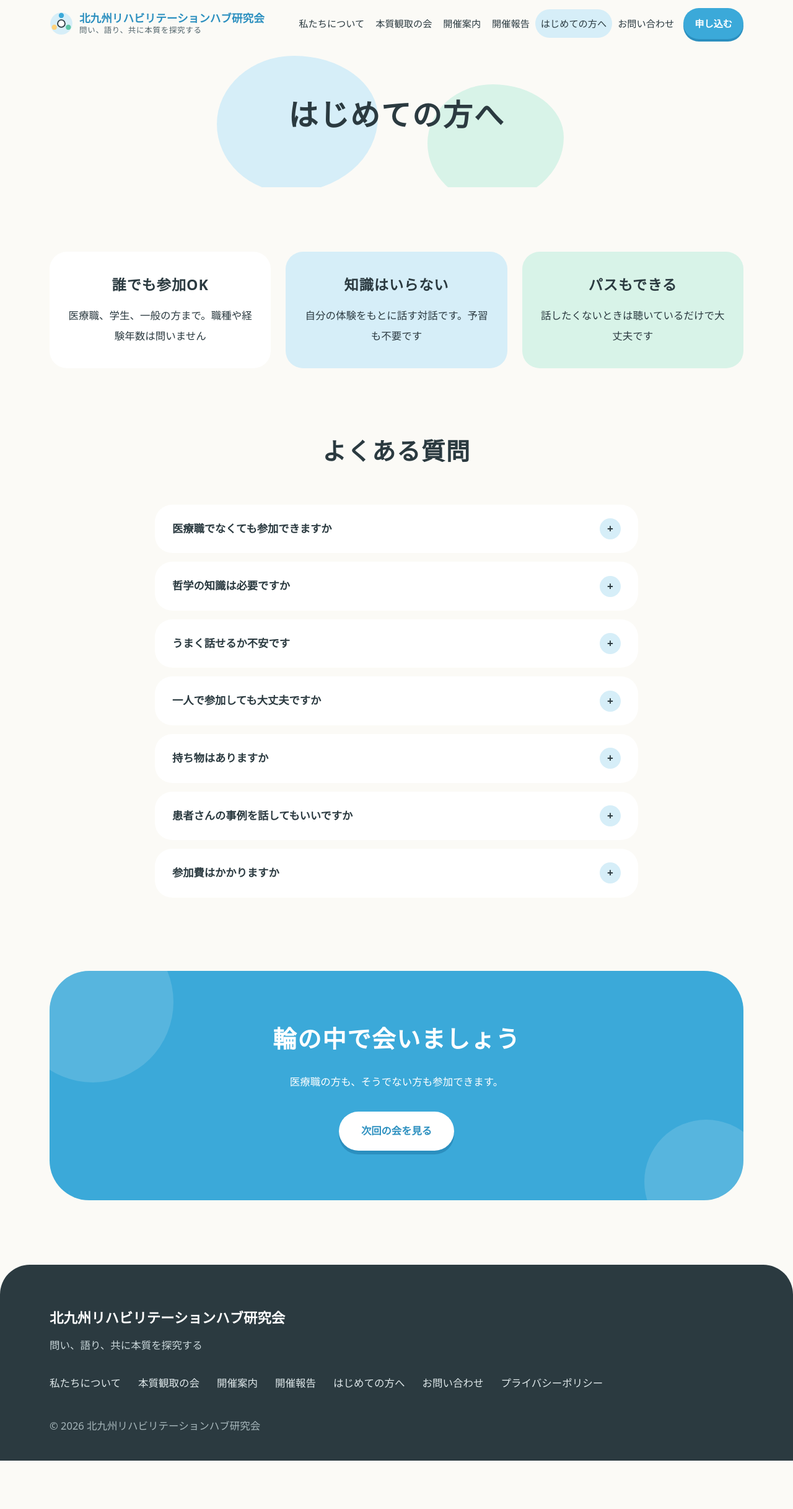
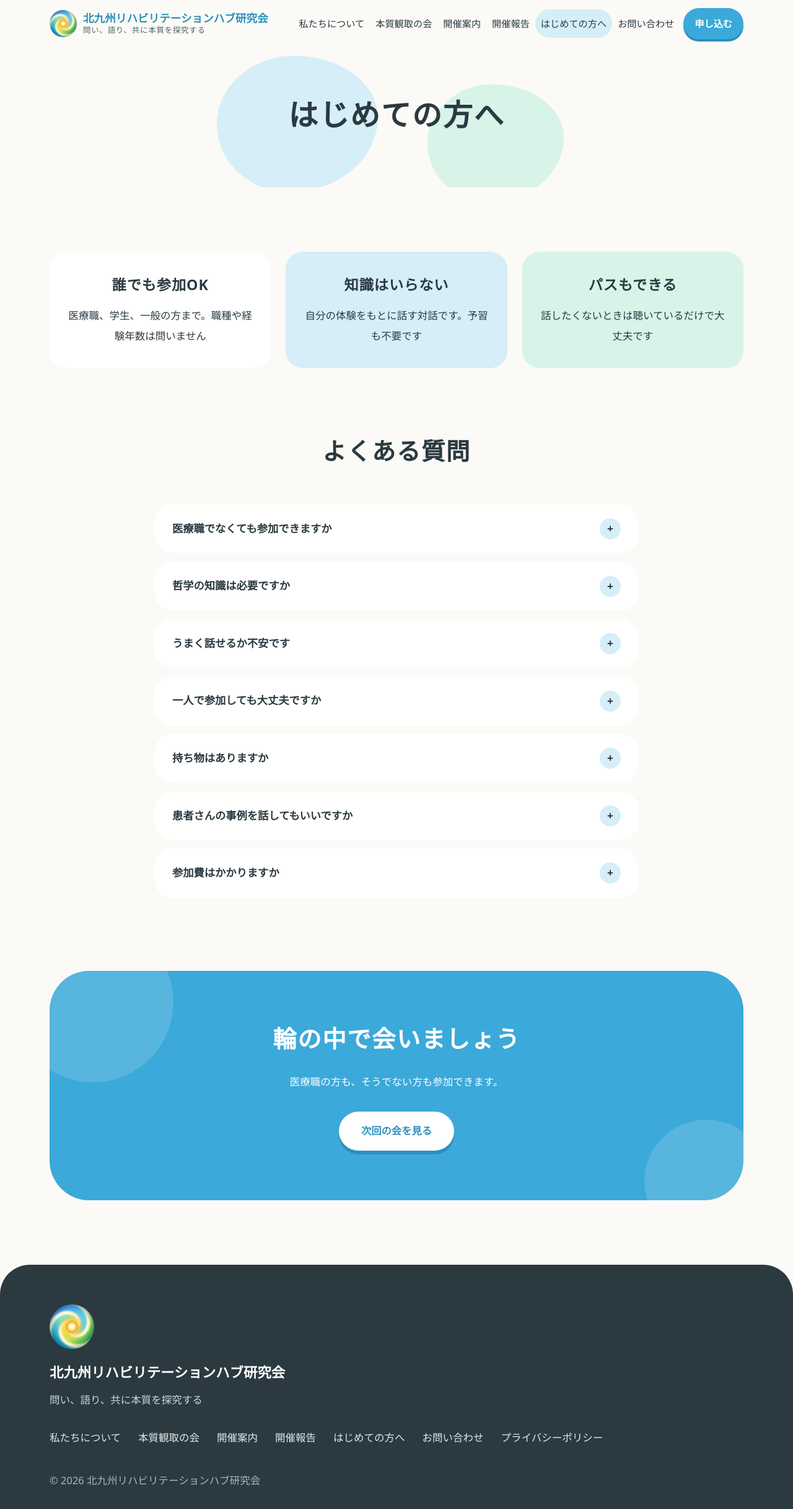
Before and after one commit to Kohei-star2/kitakyu-reha-hub, an Astro site: page /faq in a window 1280 px wide. Shown: the whole page at 62% size. Before the commit the page ends 2356 px from the top, so only its background shows below. Built offline with nearby package versions, Linux system fonts and the light colour scheme; Astro itself is replaced by a stand-in of ours; a web font is replaced by a local one.

Commit message:
ロゴを渦の円形マークに変更（ヘッダー、フッター、ファビコン、SNS共有画像）
Co-Authored-By: Claude Opus 5.5 <noreply@anthropic.com>
Claude-Session: https://claude.ai/code/session_01QUL4A57wHnWeest8vKg29W

```diff
--- a/src/layouts/Base.astro
+++ b/src/layouts/Base.astro
@@ -28,7 +28,10 @@ const year = new Date().getFullYear();
     <meta property="og:type" content="website" />
     <meta property="og:url" content={new URL(Astro.url.pathname, Astro.site)} />
     <meta name="theme-color" content="#3ba9d9" />
-    <link rel="icon" href="/favicon.svg" type="image/svg+xml" />
+    <link rel="icon" href="/favicon.ico" sizes="48x48" />
+    <link rel="icon" href="/favicon-32.png" type="image/png" sizes="32x32" />
+    <link rel="apple-touch-icon" href="/apple-touch-icon.png" />
+    <meta property="og:image" content={new URL('/images/logo-512.png', Astro.site)} />
     <link rel="preconnect" href="https://fonts.googleapis.com" />
     <link rel="preconnect" href="https://fonts.gstatic.com" crossorigin />
   </head>
@@ -36,7 +39,7 @@ const year = new Date().getFullYear();
     <header class="site-header">
       <div class="container header-inner">
         <a href="/" class="logo">
-          <svg viewBox="0 0 64 64" aria-hidden="true"><circle cx="32" cy="32" r="30" fill="#d6eef8"/><circle cx="32" cy="32" r="10" fill="#fff" stroke="#2b3a40" stroke-width="3"/><circle cx="32" cy="10" r="7" fill="#3ba9d9"/><circle cx="51" cy="42" r="7" fill="#5cc6a7"/><circle cx="13" cy="42" r="7" fill="#ffd27a"/></svg>
+          <picture class="logo-mark"><source type="image/webp" srcset="/images/logo-96.webp 1x, /images/logo-192.webp 2x" /><img src="/images/logo-96.png" srcset="/images/logo-96.png 1x, /images/logo-192.png 2x" width="44" height="44" alt="" /></picture>
           <span class="logo-text"><span class="logo-name">{SITE.name}</span><span class="logo-tag">{SITE.tagline}</span></span>
         </a>
         <button class="menu-toggle" aria-expanded="false" aria-controls="site-nav">メニュー</button>
@@ -63,6 +66,7 @@ const year = new Date().getFullYear();
 
     <footer class="site-footer">
       <div class="container">
+        <img class="footer-logo" src="/images/logo-192.png" width="72" height="72" alt="" loading="lazy" />
         <p class="footer-name">{SITE.name}</p>
         <p class="footer-tag">{SITE.tagline}</p>
         <ul class="footer-nav">
--- a/src/styles/global.css
+++ b/src/styles/global.css
@@ -41,6 +41,8 @@ em { font-style: normal; background: linear-gradient(transparent 62%, #bfeadb 62
 .header-inner { display: flex; align-items: center; justify-content: space-between; gap: 16px; min-height: 76px; }
 .logo { display: flex; align-items: center; gap: 10px; text-decoration: none; color: var(--sky-deep); font-weight: 900; font-size: 1.1rem; }
 .logo svg { width: 38px; height: 38px; flex: none; }
+.logo-mark, .logo-mark img { width: 44px; height: 44px; flex: none; display: block; }
+.footer-logo { width: 72px; height: 72px; margin-bottom: 16px; }
 .nav { display: flex; align-items: center; gap: 4px; }
 .nav a { text-decoration: none; color: var(--ink); font-weight: 500; font-size: 0.95rem; padding: 8px 12px; border-radius: 999px; }
 .nav a:hover, .nav a[aria-current='page'] { background: var(--sky-soft); color: var(--ink); }
@@ -292,7 +294,7 @@ button.btn { border: 0; font-family: inherit; cursor: pointer; }
 @media (max-width: 520px) {
   .logo-tag { display: none; }
   .logo { font-size: 0.86rem; gap: 6px; }
-  .logo svg { width: 28px; height: 28px; }
+  .logo svg, .logo-mark, .logo-mark img { width: 32px; height: 32px; }
   .menu-toggle { padding: 4px 12px; font-size: 0.85rem; }
 }
 @media (max-width: 370px) {
```
Also changed, not shown: public/apple-touch-icon.png (added), public/favicon-32.png (added), public/favicon-48.png (added), public/favicon.ico (added), public/favicon.svg (deleted), public/images/logo-192.png (added), public/images/logo-192.webp (added), public/images/logo-512.png (added), public/images/logo-96.png (added), public/images/logo-96.webp (added).
